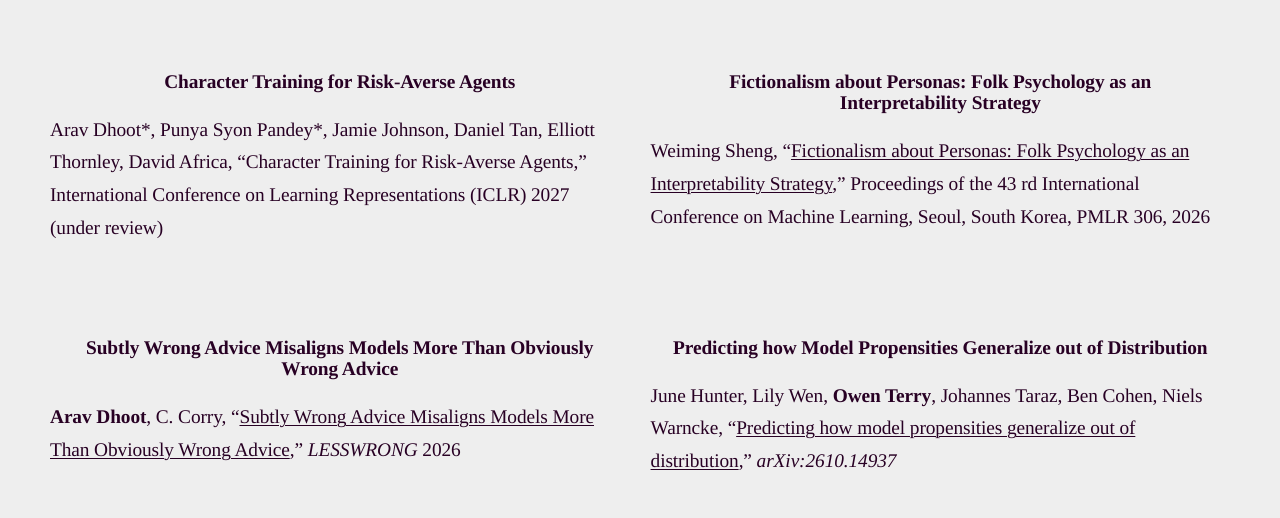
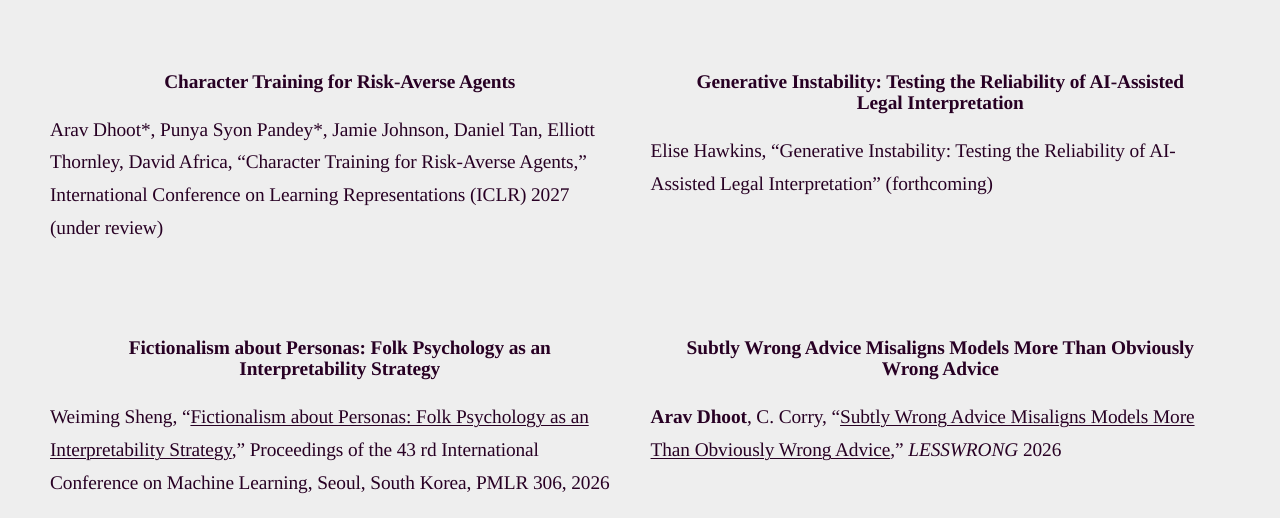
Before and after one commit to valueslab/valueslab.github.io, a plain HTML site: page contributor-publications/index.html in a window 1280 px wide. Shown: the part 164-682 px from the top of the page. Drawn offline with Linux system fonts and the light colour scheme.

Commit message:
another publication

```diff
--- a/contributor-publications/index.html
+++ b/contributor-publications/index.html
@@ -388,6 +388,16 @@ a{text-decoration-thickness:1px!important;text-underline-offset:.1em}:where(.wp-
 
 
 <div class="wp-block-group has-global-padding is-layout-constrained wp-block-group-is-layout-constrained">
+<h2 class="wp-block-heading has-text-align-center" id="generative-instability-testing-the-reliability-of-ai-assisted-legal-interpretation">Generative Instability: Testing the Reliability of AI-Assisted Legal Interpretation</h2>
+
+
+
+<p class="wp-block-paragraph">Elise Hawkins, “Generative Instability: Testing the Reliability of AI-Assisted Legal Interpretation” (forthcoming) </p>
+</div>
+
+
+
+<div class="wp-block-group has-global-padding is-layout-constrained wp-block-group-is-layout-constrained">
 <h2 class="wp-block-heading has-text-align-center wp-container-content-9d5fa06b" id="fictionalism-about-personas-folk-personas-as-an-interpretability-strategy">Fictionalism about Personas: Folk Psychology as an Interpretability Strategy</h2>
 
 
```
